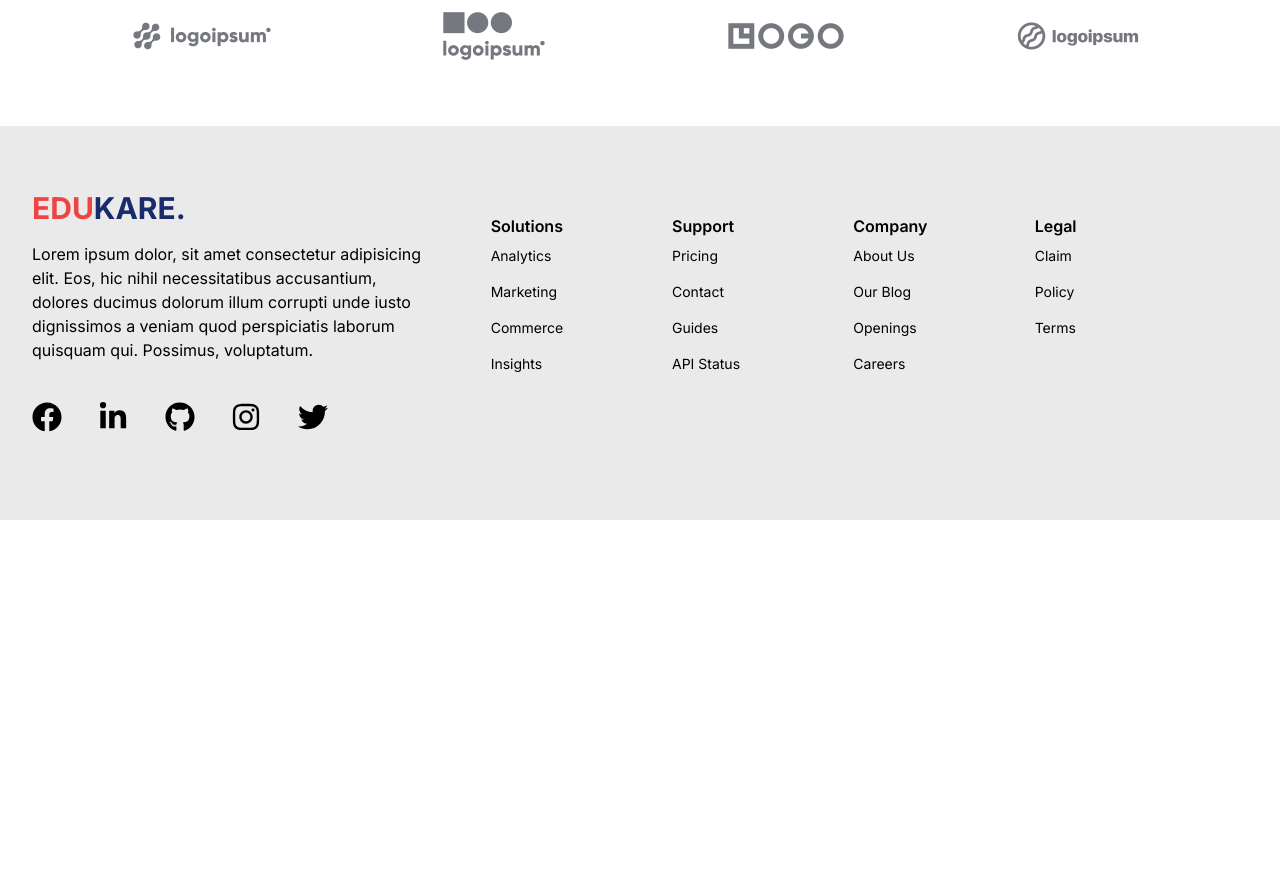
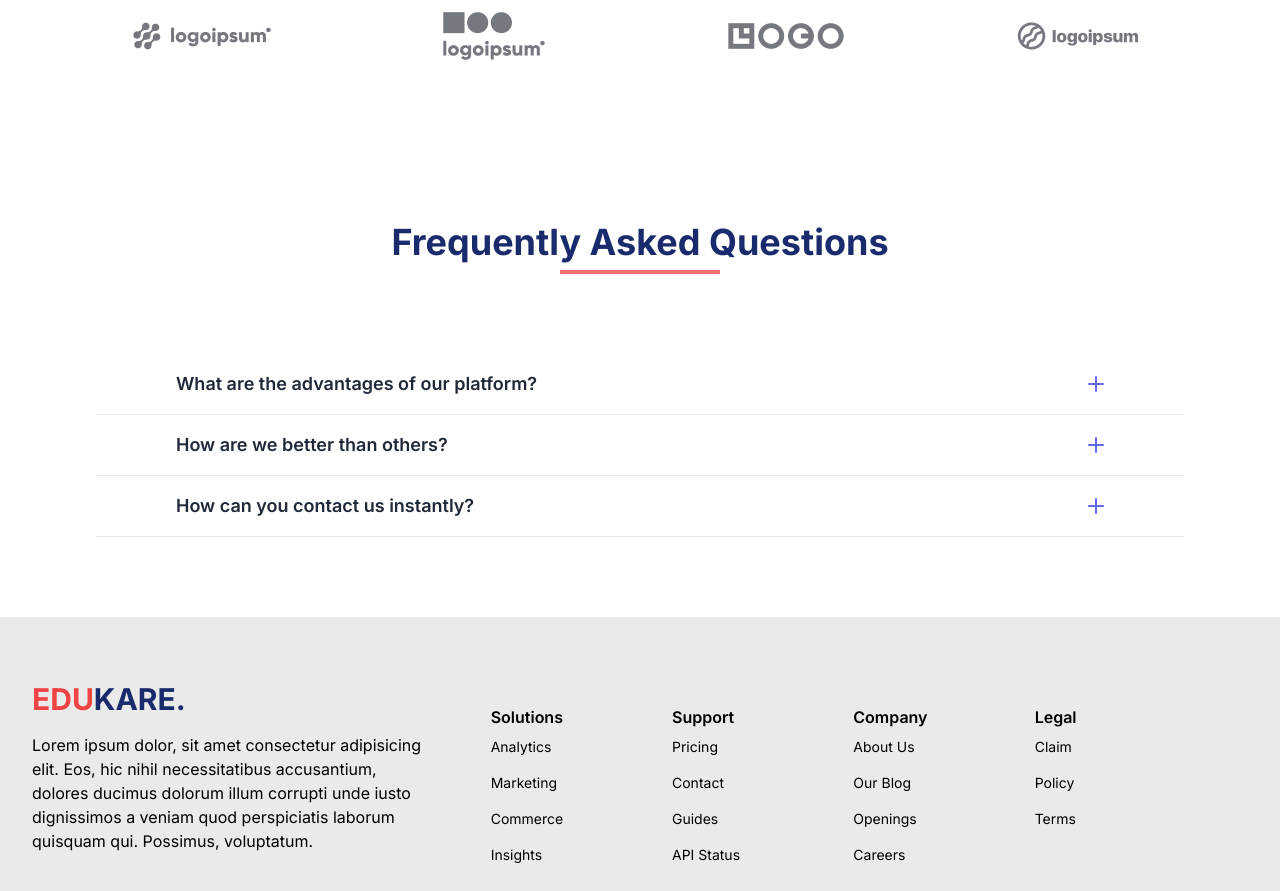
Before and after one commit to kalavaguntapurnesh/EduKare, a Next.js app: page / in a window 1280 px wide. Shown: the part 3020-3911 px from the top of the page. Before the commit the page ends 3540 px from the top, so only its background shows below. Built offline with nearby package versions, Linux system fonts and the light colour scheme.

Commit message:
Twenty One

```diff
--- /dev/null
+++ b/src/app/components/Accordion.jsx
@@ -0,0 +1,219 @@
+import React from "react";
+import { useState, useEffect } from "react";
+
+const Accordion = () => {
+  const [accordionOpen, setAccordionOpen] = useState(false);
+
+  useEffect(() => {
+    setAccordionOpen(false);
+  }, []);
+
+  return (
+    <div className="bg-white pt-20">
+      <div className="w-full h-auto flex flex-wrap flex-col items-center">
+        <h1 className=" md:text-4xl text-4xl pt-4 text-primaryColor font-bold text-center">
+          Frequently Asked Questions
+        </h1>
+        <div className="w-40 h-1 border-b-4 border-red-400 mt-2"></div>
+      </div>
+
+      <div className="mt-20 mb-20">
+
+      <div className=" md:ml-40 md:mr-40  bg-white">
+        <div className="py-2  pl-4 pr-4">
+          <h2 className="text-lg">
+            <button
+              className="flex items-center justify-between w-full text-left font-semibold py-2"
+              onClick={(e) => {
+                e.preventDefault();
+                setAccordionOpen(!accordionOpen);
+              }}
+              aria-expanded={accordionOpen}
+              aria-controls={`accordion-text-01`}
+            >
+              <span>What are the advantages of our platform?</span>
+              <svg
+                className="fill-indigo-500 shrink-0 ml-8"
+                width="16"
+                height="16"
+                xmlns="http://www.w3.org/2000/svg"
+              >
+                <rect
+                  y="7"
+                  width="16"
+                  height="2"
+                  rx="1"
+                  className={`ttransform origin-center transition duration-200 ease-out ${
+                    accordionOpen && "!rotate-180"
+                  }`}
+                />
+                <rect
+                  y="7"
+                  width="16"
+                  height="2"
+                  rx="1"
+                  className={`transform origin-center rotate-90 transition duration-200 ease-out ${
+                    accordionOpen && "!rotate-180"
+                  }`}
+                />
+              </svg>
+            </button>
+          </h2>
+          <div
+            id={`accordion-text-01`}
+            role="region"
+            aria-labelledby={`accordion-title-01`}
+            className={`grid text-sm text-slate-600 overflow-hidden transition-all duration-300 ease-in-out ${
+              accordionOpen
+                ? "grid-rows-[1fr] opacity-100"
+                : "grid-rows-[0fr] opacity-0"
+            }`}
+          >
+            <div className="overflow-hidden">
+              <p className="pb-3 pt-3">
+                If you go over your organisations or user limit, a member of the
+                team will reach out about bespoke pricing. In the meantime, our
+                collaborative features wont appear in accounts or users that are
+                over the 100-account or 1,000-user limit.
+              </p>
+            </div>
+          </div>
+        </div>
+      </div>
+
+      <hr class="h-px bg-gray-200 border-0 dark:bg-gray-700 md:mx-24 mx-4"></hr>
+
+      <div className=" md:ml-40 md:mr-40  bg-white">
+        <div className="py-2  pl-4 pr-4">
+          <h2 className="text-lg">
+            <button
+              className="flex items-center justify-between w-full text-left font-semibold py-2"
+              onClick={(e) => {
+                e.preventDefault();
+                setAccordionOpen(!accordionOpen);
+              }}
+              aria-expanded={accordionOpen}
+              aria-controls={`accordion-text-01`}
+            >
+              <span>How are we better than others?</span>
+              <svg
+                className="fill-indigo-500 shrink-0 ml-8"
+                width="16"
+                height="16"
+                xmlns="http://www.w3.org/2000/svg"
+              >
+                <rect
+                  y="7"
+                  width="16"
+                  height="2"
+                  rx="1"
+                  className={`ttransform origin-center transition duration-200 ease-out ${
+                    accordionOpen && "!rotate-180"
+                  }`}
+                />
+                <rect
+                  y="7"
+                  width="16"
+                  height="2"
+                  rx="1"
+                  className={`transform origin-center rotate-90 transition duration-200 ease-out ${
+                    accordionOpen && "!rotate-180"
+                  }`}
+                />
+              </svg>
+            </button>
+          </h2>
+          <div
+            id={`accordion-text-01`}
+            role="region"
+            aria-labelledby={`accordion-title-01`}
+            className={`grid text-sm text-slate-600 overflow-hidden transition-all duration-300 ease-in-out ${
+              accordionOpen
+                ? "grid-rows-[1fr] opacity-100"
+                : "grid-rows-[0fr] opacity-0"
+            }`}
+          >
+            <div className="overflow-hidden">
+              <p className="pb-3 pt-3">
+              Lorem ipsum dolor sit amet consectetur adipisicing elit. Fugiat voluptates animi temporibus illo
+              esse itaque aliquam optio harum delectus ab error aspernatur, qui ducimus, dolores mollitia dignissimos minus id voluptatem!
+              </p>
+            </div>
+          </div>
+        </div>
+      </div>
+
+      <hr class="h-px bg-gray-200 border-0 dark:bg-gray-700 md:mx-24 mx-4"></hr>
+
+      <div className=" md:ml-40 md:mr-40 bg-white">
+        <div className="py-2  pl-4 pr-4">
+          <h2 className="text-lg">
+            <button
+              className="flex items-center justify-between w-full text-left font-semibold py-2"
+              onClick={(e) => {
+                e.preventDefault();
+                setAccordionOpen(!accordionOpen);
+              }}
+              aria-expanded={accordionOpen}
+              aria-controls={`accordion-text-01`}
+            >
+              <span>How can you contact us instantly?</span>
+              <svg
+                className="fill-indigo-500 shrink-0 ml-8"
+                width="16"
+                height="16"
+                xmlns="http://www.w3.org/2000/svg"
+              >
+                <rect
+                  y="7"
+                  width="16"
+                  height="2"
+                  rx="1"
+                  className={`ttransform origin-center transition duration-200 ease-out ${
+                    accordionOpen && "!rotate-180"
+                  }`}
+                />
+                <rect
+                  y="7"
+                  width="16"
+                  height="2"
+                  rx="1"
+                  className={`transform origin-center rotate-90 transition duration-200 ease-out ${
+                    accordionOpen && "!rotate-180"
+                  }`}
+                />
+              </svg>
+            </button>
+          </h2>
+          <div
+            id={`accordion-text-01`}
+            role="region"
+            aria-labelledby={`accordion-title-01`}
+            className={`grid text-sm text-slate-600 overflow-hidden transition-all duration-300 ease-in-out ${
+              accordionOpen
+                ? "grid-rows-[1fr] opacity-100"
+                : "grid-rows-[0fr] opacity-0"
+            }`}
+          >
+            <div className="overflow-hidden">
+              <p className="pb-3 pt-3">
+                If you go over your organisations or user limit, a member of the
+                team will reach out about bespoke pricing. In the meantime, our
+                collaborative features wont appear in accounts or users that are
+                over the 100-account or 1,000-user limit.
+              </p>
+            </div>
+          </div>
+        </div>
+      </div>
+
+      <hr class="h-px  bg-gray-200 border-0 dark:bg-gray-700 md:mx-24 mx-4"></hr>
+
+      </div>
+
+
+    </div>
+  );
+};
+
+export default Accordion;
--- a/src/app/page.tsx
+++ b/src/app/page.tsx
@@ -7,7 +7,7 @@ import Middle from "@/app/components/Middle"
 import Carousel from "@/app/components/Carousel"
 import Clients from "@/app/components/Clients"
 import Footer from "@/app/components/Footer"
-
+import Accordion from "@/app/components/Accordion"
 import ScrollToTop from "@/app/components/ScrollToTop"
 
 export default function Home() {
@@ -19,6 +19,7 @@ export default function Home() {
       <Middle/>
       <Carousel/>
       <Clients/>
+      <Accordion/>
       <Footer/>
     </main>
   )
```
